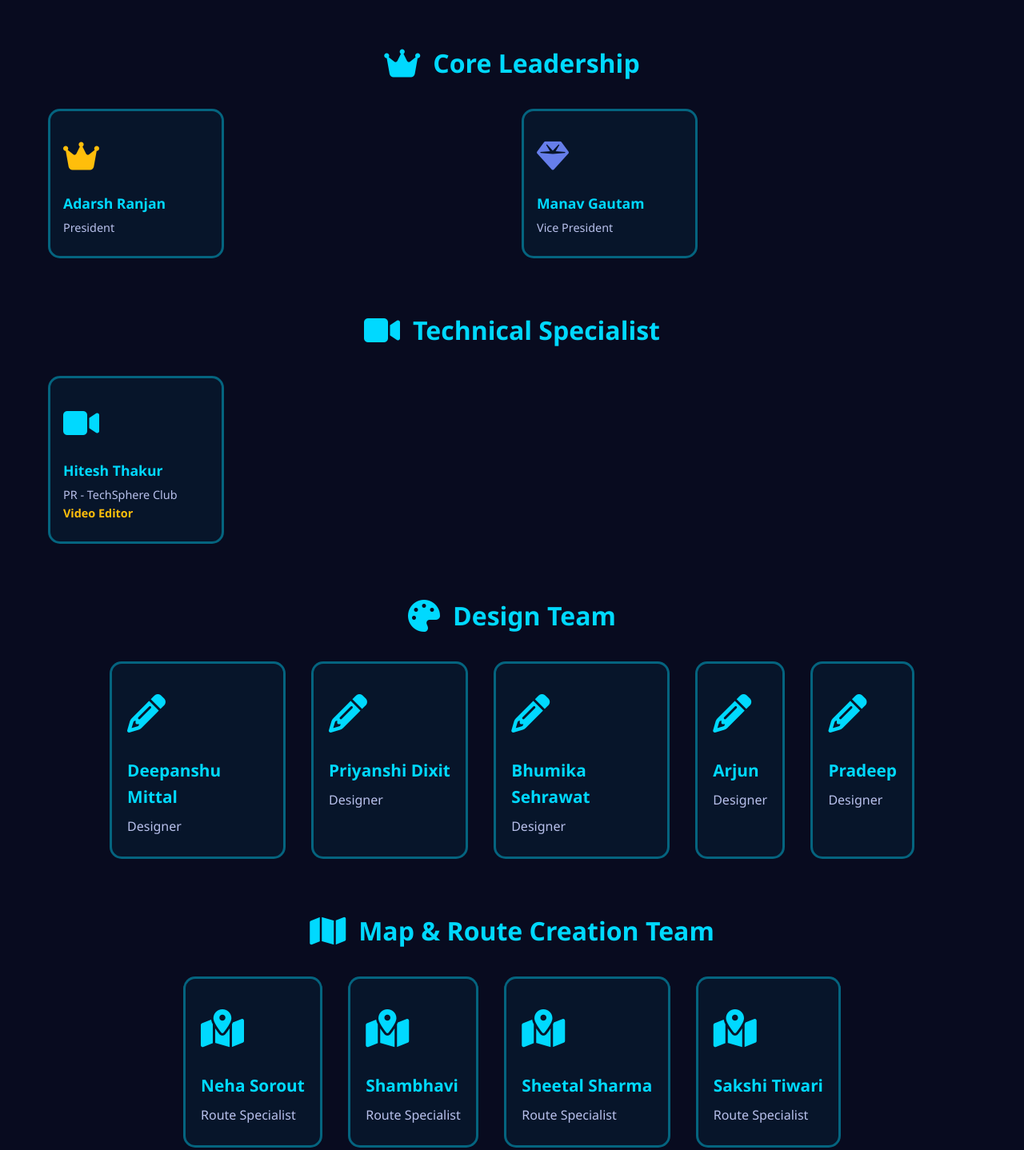
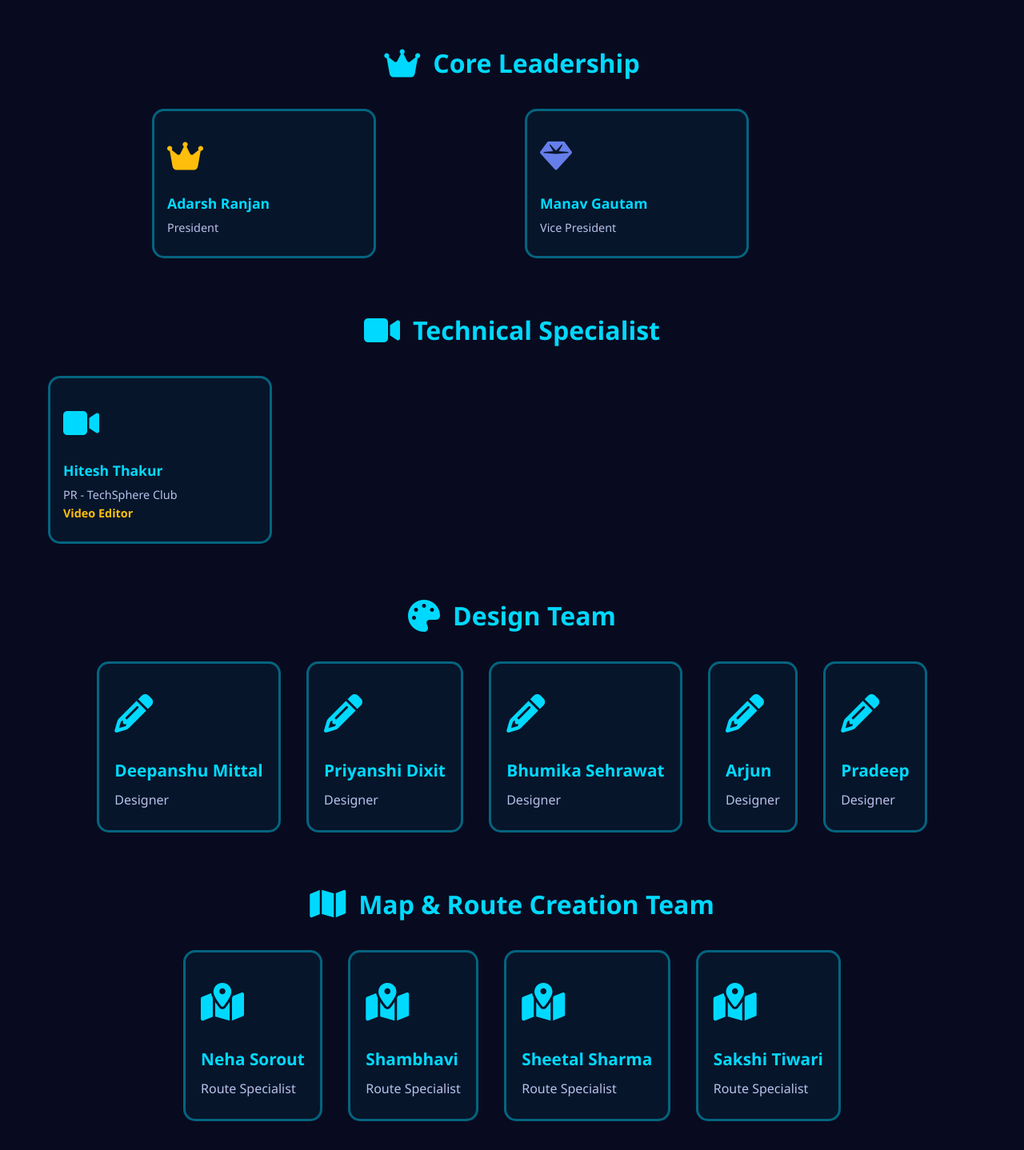
Before and after one commit to naveendeshwal24/techsphere-2026, a plain HTML site: page index.html in a window 1280 px wide. Shown: the part 5880-7318 px from the top of the page at 80% size. Drawn offline with Linux system fonts and the light colour scheme.

Commit message:
chore: Increase team card widths to fill available space
- Increased centered-card max-width from 220px to 280px
- Updated head-events-grid and core-leadership-grid to 2-column layout
- Increased gap spacing for better visual separation
- Added max-width container for better alignment

```diff
--- a/styles.css
+++ b/styles.css
@@ -1955,8 +1955,10 @@ html {
 
 .head-events-grid,
 .core-leadership-grid {
-    grid-template-columns: repeat(auto-fit, minmax(160px, 1fr));
-    gap: 1.5rem;
+    grid-template-columns: repeat(2, 1fr);
+    gap: 2rem;
+    max-width: 900px;
+    margin: 0 auto;
 }
 
 .team-member-card {
@@ -1975,7 +1977,7 @@ html {
 }
 
 .centered-card {
-    max-width: 220px;
+    max-width: 280px;
 }
 
 .centered-grid {
@@ -1986,7 +1988,7 @@ html {
 }
 
 .centered-grid .team-member-card {
-    max-width: 220px;
+    max-width: 280px;
 }
 
 .member-icon {
```
